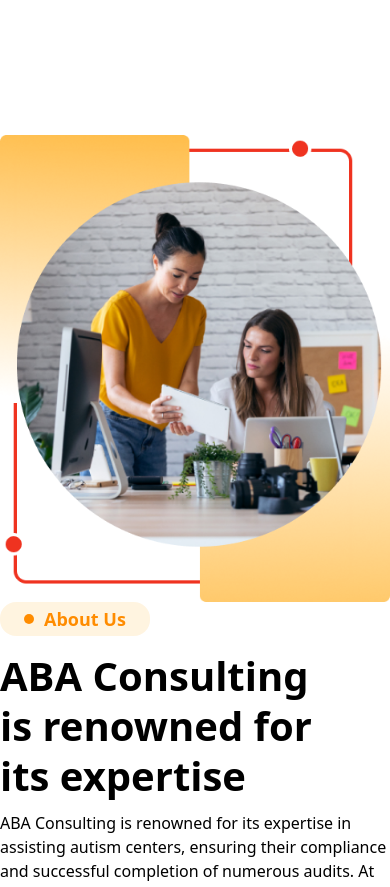
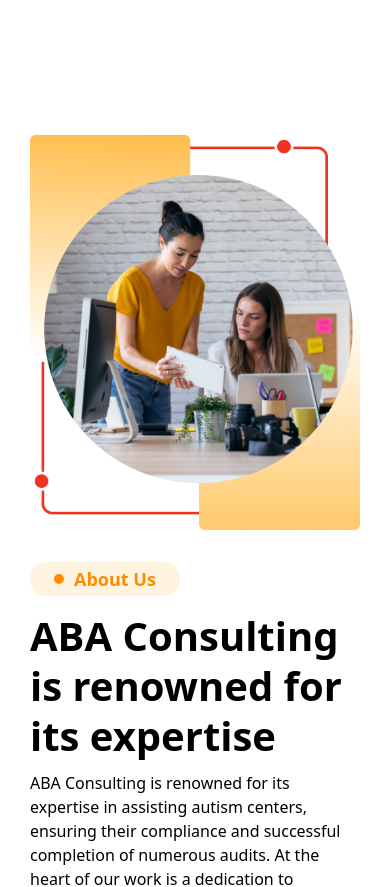
Before and after one commit to mahimnxt23/ABA-Consultancy-Copy, a React (Vite) app: page / in a window 390 px wide. Shown: the part 820-1707 px from the top of the page. Built offline with nearby package versions, Linux system fonts and the light colour scheme.

Commit message:
solve responsive issue

```diff
--- a/src/ClientSide/Home/Home.jsx
+++ b/src/ClientSide/Home/Home.jsx
@@ -69,8 +69,8 @@ const Home = () => {
                     </div>
                 </div>
             </div>
-            <div className="mt-[150px] max-w-[1440px] mx-auto">
-                <div className=" flex items-center justify-between flex-wrap">
+            <div className="mt-[150px] max-w-[1440px] mx-auto px-[30px] md:px-0">
+                <div className=" flex items-center justify-between flex-wrap lg:flex-nowrap gap-8">
                     <div className="max-w-[486px] mx-auto gap-2">
                         <img
                             src="/images/home/hero/consulting.png"
@@ -128,7 +128,7 @@ const Home = () => {
             <Services />
             {/*  */}
             <div className="max-w-[1440px] mx-auto">
-                <div className="whychooseus sectionGap flex-wrap flex items-center justify-between">
+                <div className="whychooseus sectionGap flex-wrap justify-center lg:flex-nowrap flex items-center lg:justify-between">
                     <div className="max-w-[530px]">
                         <SectionIndicator status={"Choose us"} />
                         <div className="">
@@ -359,11 +359,11 @@ const data = [
 export const Services = () => {
     return (
         <div className="bg-[#1B2633] text-white py-8 px-4 min-[440px] mt-[50px]">
-            <div className="sectionGap flex-col lg:flex-row !mt-0 mx-auto flex gap-[35px] justify-between">
+            <div className="sectionGap flex-col lg:flex-row !mt-0 mx-auto flex gap-[15px] xl:gap-[35px] justify-between">
                 {data.map((service, index) => (
                     <div
                         key={index}
-                        className="flex  items-center gap-[35px] mx-auto"
+                        className="flex  items-center gap-[15px] xl:gap-[35px] mx-auto"
                     >
                         <div
                             className={`flex flex-col ${
```
